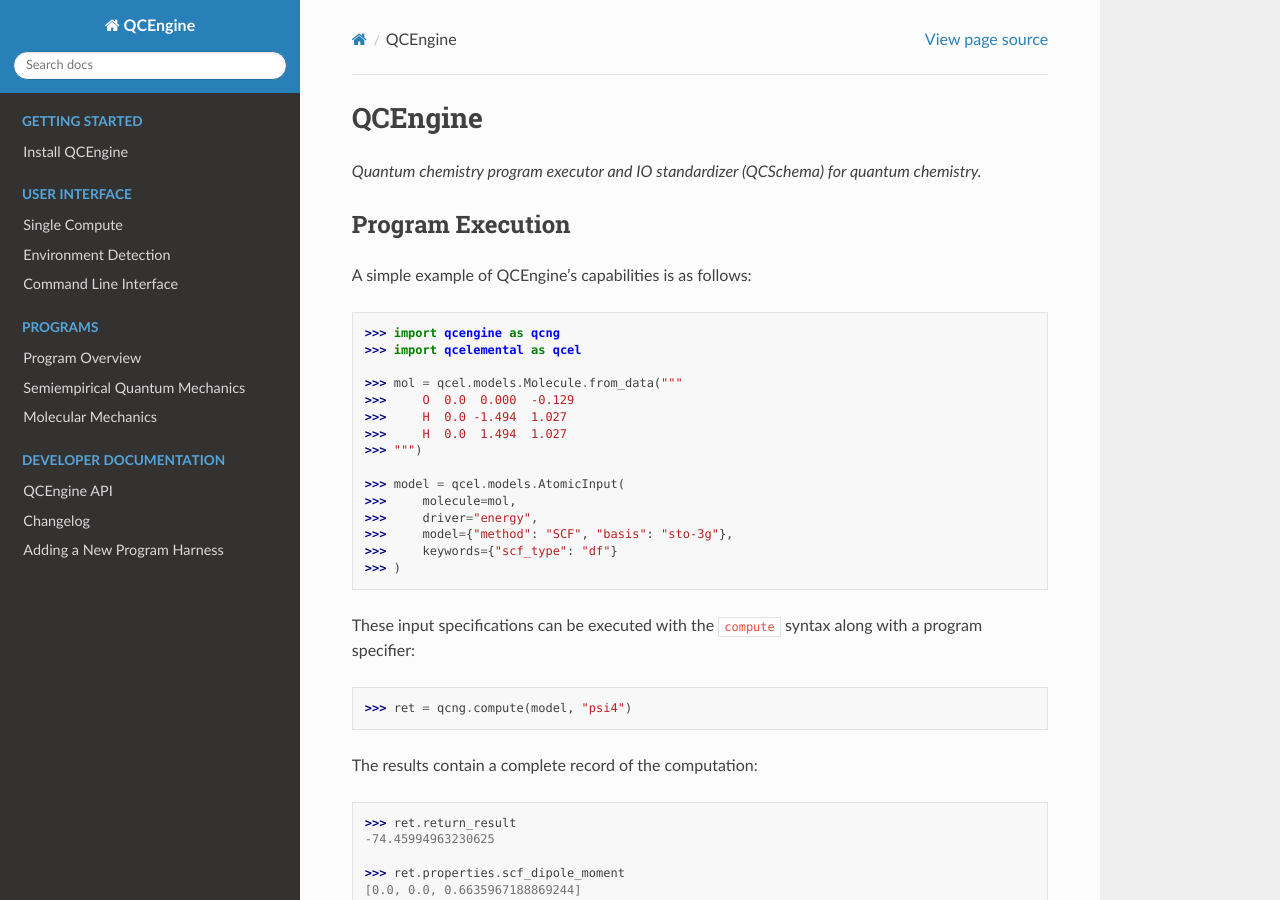
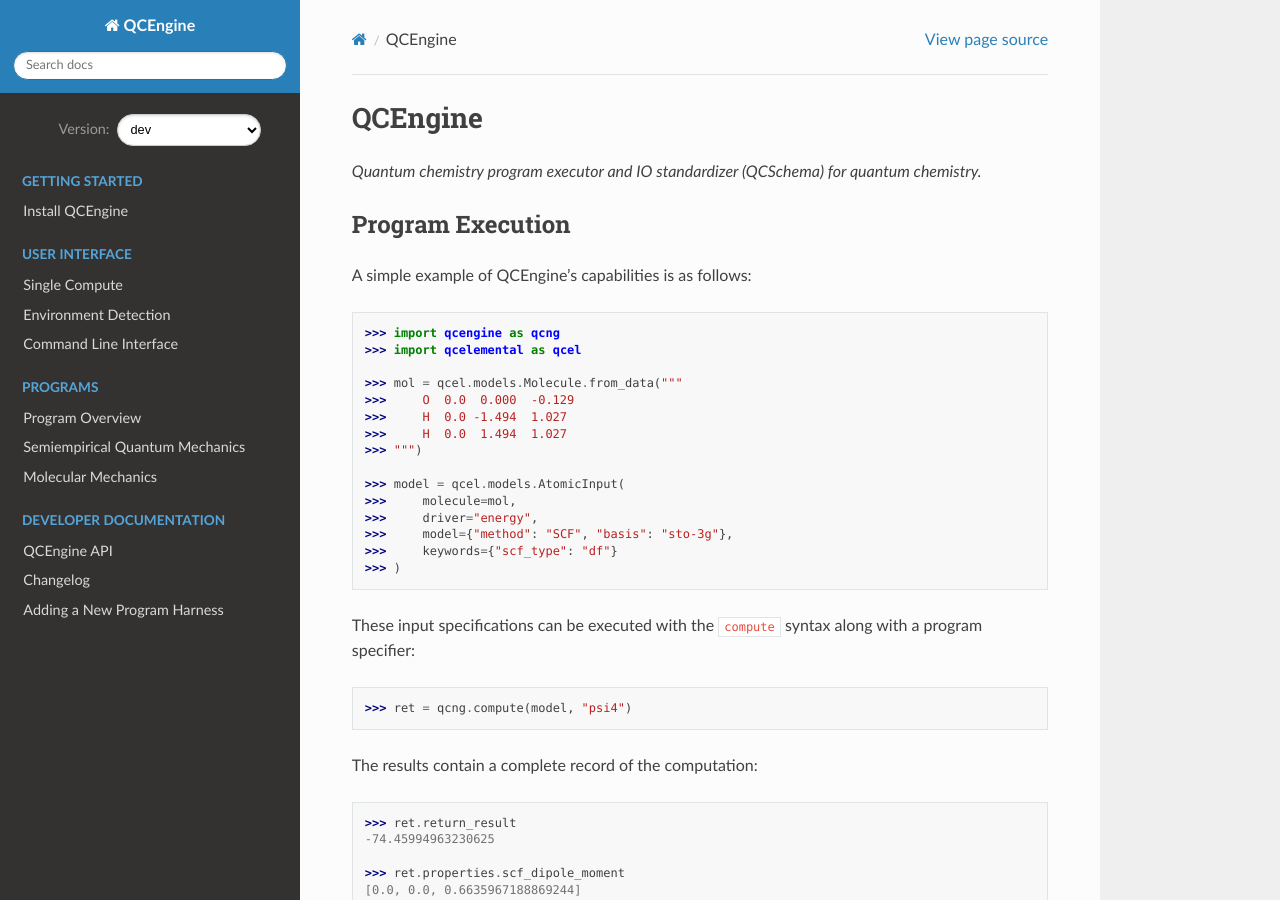
Before and after one commit to MolSSI/QCEngine, a Sphinx documentation site: the page built from docs/source/index.rst, in a window 1280 px wide and 900 px high. Built offline with Sphinx 7.4.7 and the Read the Docs theme 3.1.0, drawn with Linux system fonts in a browser that asks for light colours; the version number could not be read and is left out.

Commit message:
multiversion documentation for v2 (#493)
* multiverdocs

* forgot something

* full testing

```diff
--- a/docs/source/changelog.rst
+++ b/docs/source/changelog.rst
@@ -27,6 +27,10 @@
 .. - UNMERGED (:pr:`421`) GAMESS - error handling and memory @taylor-a-barnes
 .. - UNSOLVED (:issue:`397`) extras failed
 
+
+`Docs <https://MolSSI.github.io/QCEngine/next/>`_
+`Docs for QCSchema v1<https://MolSSI.github.io/QCEngine/v0.34.1/>`_
+- (:pr:`493`) Docs - Serve multiple versions
 
 v0.50.0rc1 / 2026-01-31 (aka "next" aka "QCSchema v2 available") (Prerelease)
 -----------------------------------------------------------------------------
--- a/docs/source/conf.py
+++ b/docs/source/conf.py
@@ -121,7 +121,12 @@
 # Add any paths that contain custom static files (such as style sheets) here,
 # relative to this directory. They are copied after the builtin static files,
 # so a file named "default.css" will overwrite the builtin "default.css".
-html_static_path = []  #'_static']
+html_static_path = ["_static"]
+html_extra_path = ["_extra"]
+
+
+def setup(app):
+    app.add_js_file("version-switcher.js")
 
 # Custom sidebar templates, must be a dictionary that maps document names
 # to template names.
```
Also changed, not shown: 1 other file.
